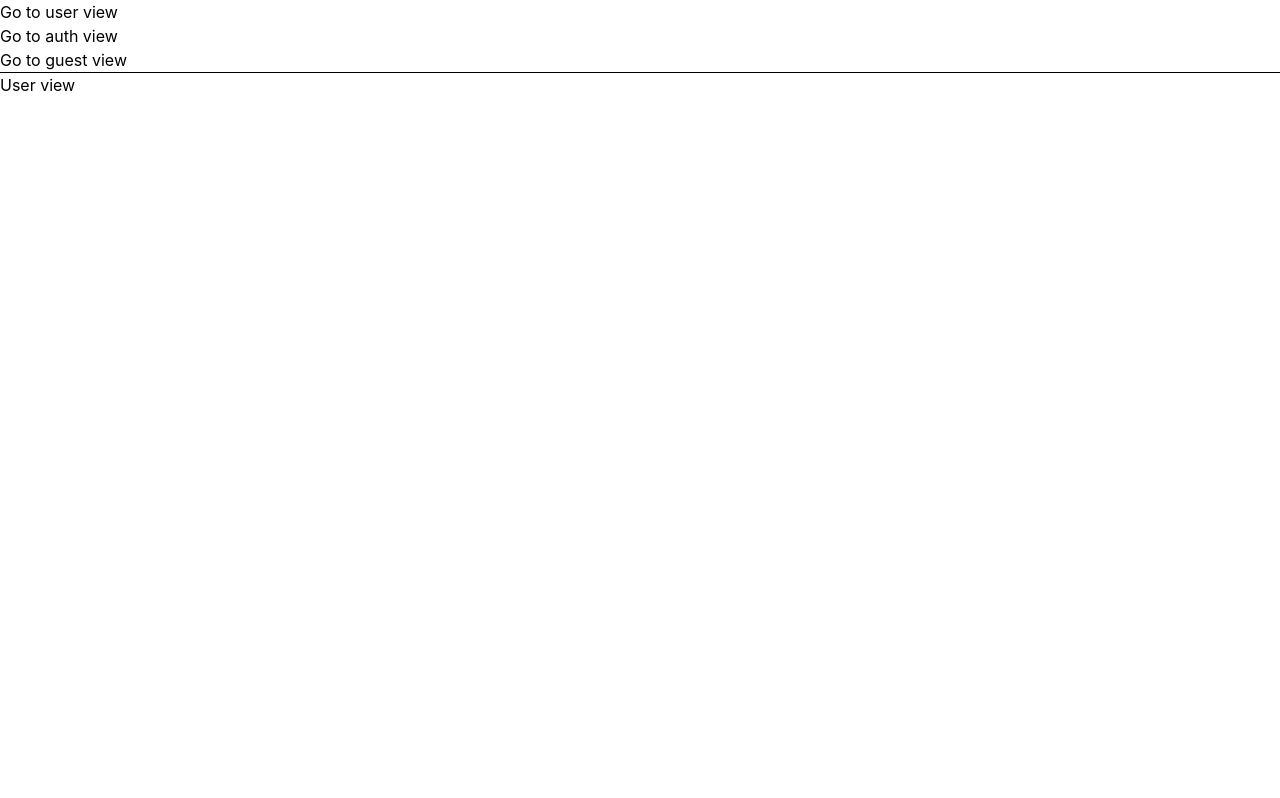
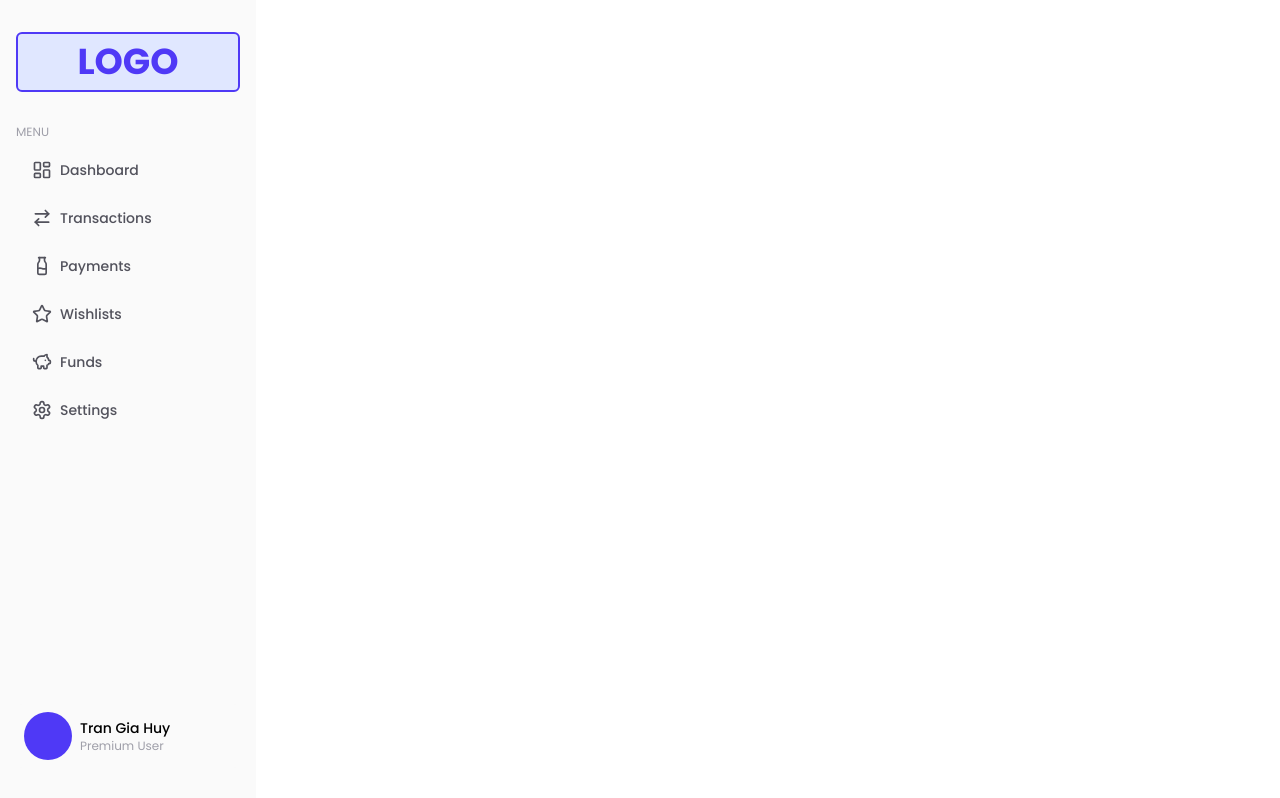
Before and after one commit to tonytran0314/BottleX-Web, a Vue app: page /user in a window 1280 px wide. Built offline with nearby package versions, Linux system fonts and the light colour scheme; no server answers.

Commit message:
sidebar ui

```diff
--- a/package.json
+++ b/package.json
@@ -9,6 +9,9 @@
     "preview": "vite preview"
   },
   "dependencies": {
+    "@fontsource/inter": "^5.2.8",
+    "@fontsource/poppins": "^5.2.7",
+    "@lucide/vue": "^1.22.0",
     "@tailwindcss/vite": "^4.3.1",
     "axios": "^1.18.1",
     "tailwindcss": "^4.3.1",
--- a/src/App.vue
+++ b/src/App.vue
@@ -2,11 +2,5 @@
 </script>
 
 <template>
-  <router-link to="/user">Go to user view</router-link>
-  <br>
-  <router-link to="/login">Go to auth view</router-link>
-  <br>
-  <router-link to="/">Go to guest view</router-link>
-  <hr>
-  <RouterView></RouterView>
+  <RouterView class="h-screen w-screen"></RouterView>
 </template>
--- a/src/main.ts
+++ b/src/main.ts
@@ -3,6 +3,11 @@ import './style.css'
 import App from './App.vue'
 import { router } from './router/index.ts';
 
+import "@fontsource/poppins/400.css";
+import "@fontsource/poppins/500.css";
+import "@fontsource/poppins/600.css";
+import "@fontsource/poppins/700.css";
+
 // start app
 const app = createApp(App);
 app.use(router);
--- a/src/router/index.ts
+++ b/src/router/index.ts
@@ -15,19 +15,13 @@ const routes = [
 	{
 		path: '/user',
 		component: UserView,
-		name: "User View",
-		// children: [
-		// 	{
-		// 		path: 'dashboard',
-		// 		name: 'Dashboard',
-		// 		component: Dashboard
-		// 	},
-		// 	{
-		// 		path: 'auth',
-		// 		name: 'Authentication',
-		// 		component: Authentication
-		// 	}
-		// ]
+		children: [
+			{
+				path: 'dashboard',
+				name: 'Dashboard',
+				component: Dashboard
+			},
+		]
 	},
 	{
 		path: '/login',
--- a/src/style.css
+++ b/src/style.css
@@ -1 +1,9 @@
 @import "tailwindcss";
+
+@theme {
+  --font-sans: "Poppins", sans-serif;
+}
+
+body {
+  @apply font-sans;
+}
--- a/src/views/UserView.vue
+++ b/src/views/UserView.vue
@@ -1,26 +1,71 @@
 <script setup lang="ts">
+    import { LayoutDashboard, ArrowRightLeft, Milk, Star, PiggyBank, Settings } from '@lucide/vue';
     import api from '../services/axios';
 
-    // async function getTransactions() {
-    //     const response = await api.get("/transactions");
-    //     console.log(response.data);
-    // }
-
-    // getTransactions();
-
-    async function getMe() {
-        try {
-            const res = await api.get("/auth/me");
-            console.log(res.data);
-        } catch (err: any) {
-            console.log(err.response?.status);
-            console.log(err.response?.data);
+    const menuItems = [
+        {
+            icon: LayoutDashboard,
+            title: "Dashboard",
+            destination: "/user/dashboard"
+        },
+        {
+            icon: ArrowRightLeft,
+            title: "Transactions",
+            destination: "/user/transactions"
+        },
+        {
+            icon: Milk,
+            title: "Payments",
+            destination: "/user/payments"
+        },
+        {
+            icon: Star,
+            title: "Wishlists",
+            destination: "/user/wishlists"
+        },
+        {
+            icon: PiggyBank,
+            title: "Funds",
+            destination: "/user/funds"
+        },
+        {
+            icon: Settings,
+            title: "Settings",
+            destination: "/user/settings"
         }
-    }
-
-    getMe();
+    ];
 </script>
 
 <template>
-    <h1>User view</h1>
+    <div class="flex">
+        <!-- SIDEBAR -->
+        <div class="w-64 h-full px-4 py-8 bg-zinc-50 flex flex-col gap-8">
+            <div class="font-bold text-4xl bg-indigo-100 border-2 rounded-md text-center text-indigo-600 hover:cursor-pointer py-2">LOGO</div>
+            <div class="w-full h-full flex flex-col justify-between">
+                <div class="flex flex-col gap-2">
+                    <div class="text-zinc-400 text-xs">MENU</div>
+                    <div class="flex flex-col gap-1">
+                        <router-link
+                            v-for="item in menuItems"
+                            :key="item.destination"
+                            :to="item.destination"
+                            class="flex gap-2 items-center hover:bg-indigo-100 hover:cursor-pointer py-3 px-4 rounded text-zinc-600 hover:text-indigo-800 font-medium">
+                            <div><component :is="item.icon" class="size-5" /></div>
+                            <div class="text-sm">{{ item.title }}</div>
+                        </router-link>
+                    </div>
+                </div>
+                <!-- banner for "BottleX is now on mobile, download AppStore or CHPlay now" or "Upgrade to BottleX Premium with $9.99/month, Upgrade now" -->
+                <!-- <div class="bg-sky-500">banner</div> -->
+                <div class="bg-zinc-50 hover:bg-white hover:cursor-pointer flex p-2 gap-2 items-center rounded-md hover:shadow-sm">
+                    <div class="bg-indigo-600 min-w-12 min-h-12 size-12 rounded-full"></div>
+                    <div>
+                        <div class="line-clamp-1 text-sm font-medium">Tran Gia Huy</div>
+                        <div class="line-clamp-1 text-zinc-400 text-xs">Premium User</div>
+                    </div>
+                </div>
+            </div>
+        </div>
+        <router-view class="w-full h-full" />
+    </div>
 </template>
```
Also changed, not shown: 1 other file (tests, documents, lock files or other folders).
